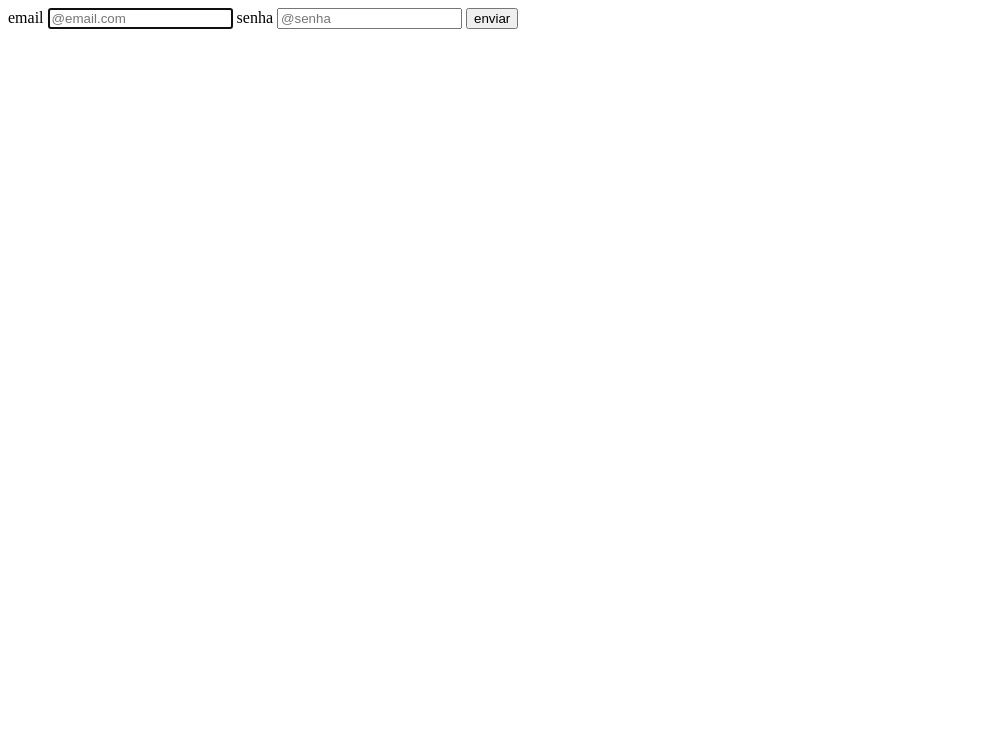
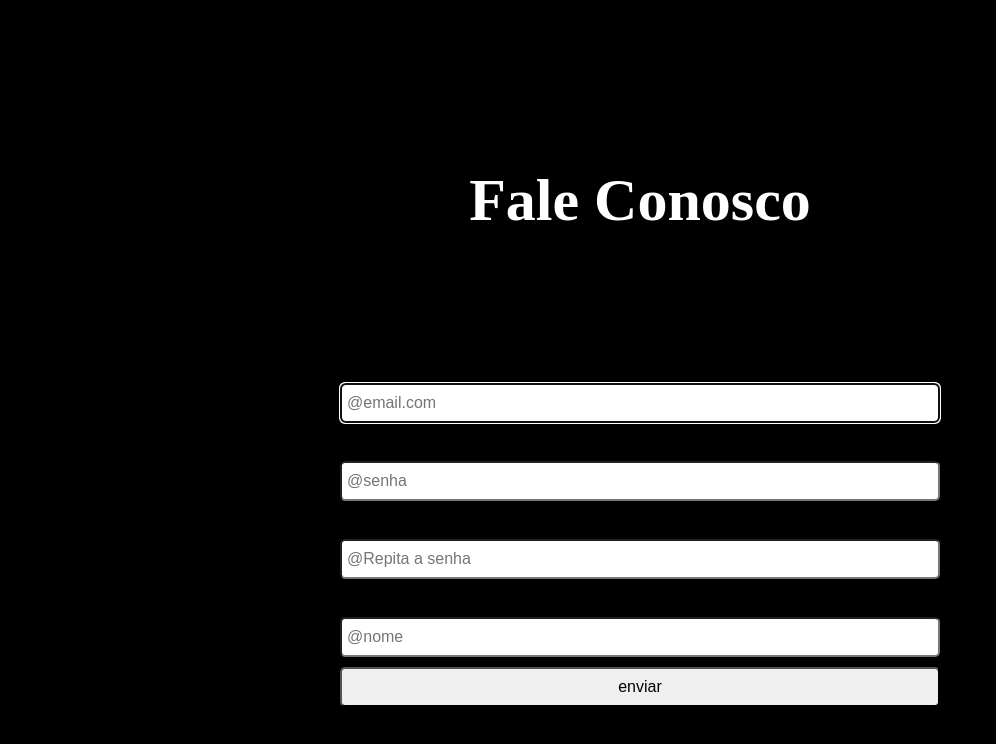
Before and after one commit to tiagoferlacamini13-bit/Projetct-Escola-rs, a plain HTML site: page assets/pages/logim.html in a window 1280 px wide. Shown: the whole page, without its empty margins (0-996 px from the left). Drawn offline with Linux system fonts and the light colour scheme.

Commit message:
add login and js

```diff
--- a/assets/css/logim.css
+++ b/assets/css/logim.css
@@ -0,0 +1,48 @@
+* {
+    margin: 0;
+    padding: 0;
+    box-sizing: border-box;
+}
+
+h1 {
+    color: white;
+    padding: 100px;
+    font-size: 60px;
+}
+
+body {
+    display: flex;
+    align-items: center;
+    justify-content: center;
+    flex-direction: column;
+    height: 100vh;
+    background-color: #000000;
+}
+
+form {
+    display: flex;
+    flex-direction: column;
+    gap: 10px;
+
+    padding: 20px;
+    width: 50%;
+    border-radius: 10px;
+    height: 50%;
+}
+
+input {
+    height: 40px;
+    padding: 5px;
+
+    border-radius: 5px;
+    font-size: 16px;
+}
+
+button {
+    height: 40px;
+    padding: 5px;
+
+    border-radius: 5px;
+    font-size: 16px;
+    cursor: pointer;
+}
--- a/assets/js/contato.js
+++ b/assets/js/contato.js
@@ -0,0 +1,15 @@
+function pegarDados() {
+    let nome = document.querySelector("#nome").value
+    let email = document.querySelector("#email").value
+    let senha = document.querySelector("#senha").value
+    localStorage.setItem('usuario', JSON.stringify({ nome, email, senha }))
+}
+function soltarDados() {
+    const usuario = JSON.parse(localStorage.getItem('usuario'))
+
+    if (usuario) {
+        document.getElementById('nome').value = usuario.nome
+        document.getElementById('email').value = usuario.email
+        document.getElementById('senha').value = usuario.senhas
+    }
+}
--- a/assets/pages/logim.html
+++ b/assets/pages/logim.html
@@ -9,14 +9,21 @@
 </head>
 
 <body>
+    <h1>Fale Conosco</h1>
 
-
-    <form action="/index.html" method="get">
+    <form action="Comfirmation/comfirmation.html" method="get">
         <label for="email">email</label>
-        <input required autofocus placeholder="@email.com" type="email" name="email" id="email">
+        <input required autofocus placeholder="@email.com" type="email" name="email" id="email" value="">
 
         <label for="senha">senha</label>
-        <input required autofocus placeholder="@senha" type="password" name="senha" id="senha">
+        <input required autofocus placeholder="@senha" type="password" name="senha" id="senha" value="">
+
+        <label for="rpsenha">repita a senha</label>
+        <input required autofocus placeholder="@Repita a senha" type="password" name="rpsenha" id="rpsenha" value="">
+
+        <label for="nome">nome</label>
+        <input required autofocus placeholder="@nome" type="text" name="nome" id="nome" value="">
+
 
         <button type="submit">enviar</button>
     </form>
```
Also changed, not shown: assets/pages/Comfirmation/comfirmation.html (added).
